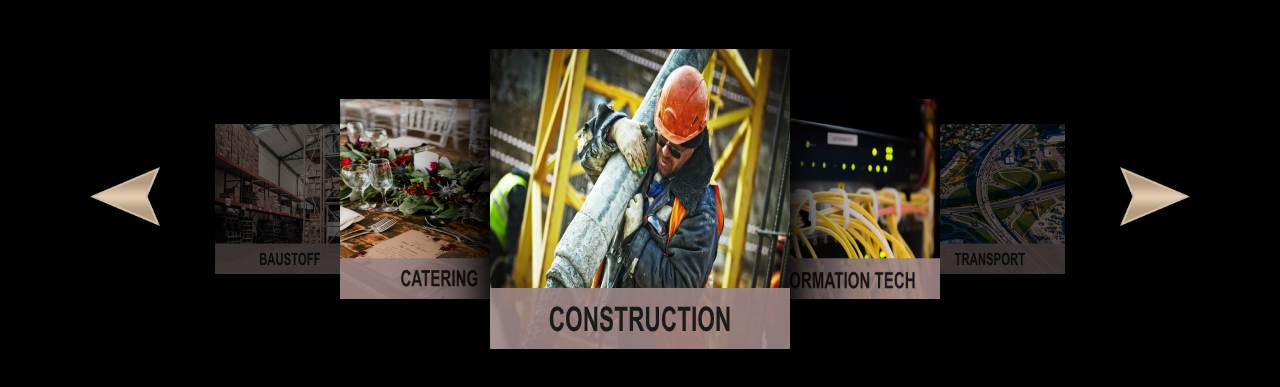
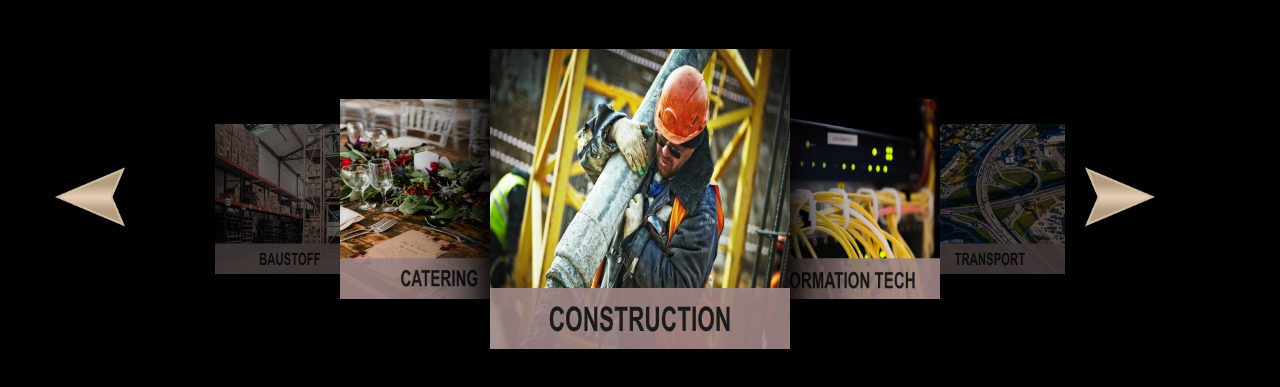
Before and after one commit to gozwald/alexprojlanding, a plain HTML site: page index.html in a window 1280 px wide. Shown: the part 201-588 px from the top of the page. Drawn offline with Linux system fonts and the light colour scheme.

Commit message:
fixed centering of arrows

```diff
--- a/carousel.css
+++ b/carousel.css
@@ -86,7 +86,8 @@ body {
 
 .gallery-controls-previous {
   position: absolute;
-  top: 46%;
+  transform: translate(-50%, -50%);
+  top: 50%;
   left: 7%;
 }
 
@@ -100,7 +101,8 @@ body {
 
 .gallery-controls-next {
   position: absolute;
-  top: 46%;
+  transform: translate(-50%, -50%);
+  top: 50%;
   right: 7%;
 }
 
```
